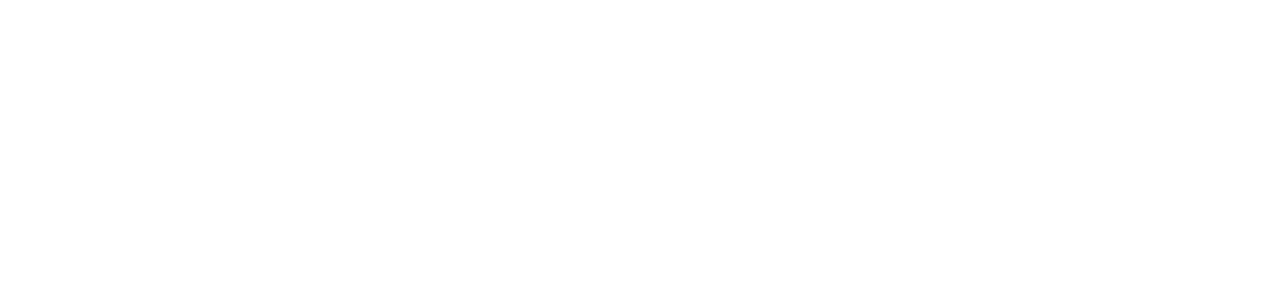
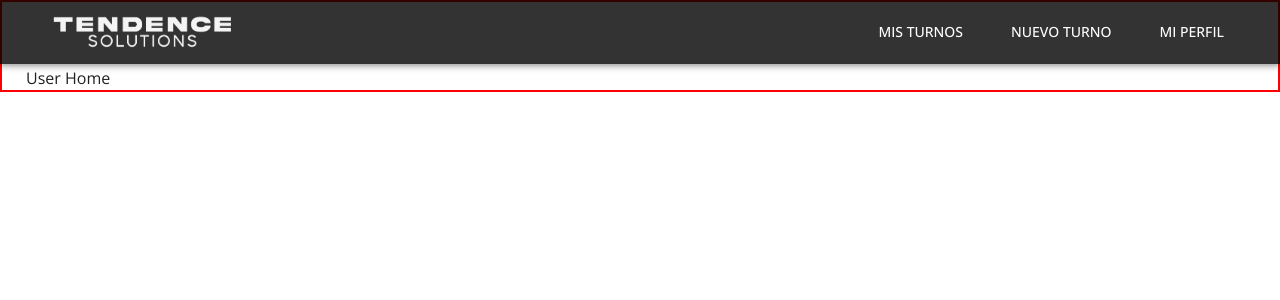
Before and after one commit to JorgeDCoria/barbertendence-front, a React (Vite) app: page /user in a window 1280 px wide. Before the commit this address had no page. Shown: the top 300 px of the page. Built offline with nearby package versions, Linux system fonts and the light colour scheme.

Commit message:
feat/ added nav and drawe, added component userLayout

```diff
--- a/src/App.tsx
+++ b/src/App.tsx
@@ -4,6 +4,10 @@ import Login from "./pages/login/LoginForm";
 import Register from "./pages/login/RegisterForm";
 import LoginLayout from "./pages/login/LoginLayout";
 import ConfirmForm from "./pages/login/ConfirmForm";
+import UserLayout from "./components/Layout/UserLayout";
+import UserHome from "./pages/user/UserHome";
+import NewOrder from "./pages/user/NewOrder";
+import UserPerfil from "./pages/user/UserPerfil";
 
 const App = () => {
     return (
@@ -14,6 +18,11 @@ const App = () => {
                     <Route path="/register" element={<Register />} />
                     <Route path="/confirmForm" element={<ConfirmForm />} />
                 </Route>
+                <Route path="/user/" element={<UserLayout />}>
+                    <Route index element={<UserHome />} />
+                    <Route path="newOrder" element={<NewOrder />} />
+                    <Route path="perfil" element={<UserPerfil />} />
+                </Route>
             </Routes>
         </>
     );
--- /dev/null
+++ b/src/components/Layout/NavBar.tsx
@@ -0,0 +1,91 @@
+import {
+    AppBar,
+    Box,
+    Button,
+    Container,
+    Grid,
+    IconButton,
+    Stack,
+    Toolbar,
+    useTheme,
+    Hidden,
+} from "@mui/material";
+import React, { useState } from "react";
+import { Link } from "react-router-dom";
+import { TabNav } from "src/types/tabNav";
+import MenuIcon from "@mui/icons-material/Menu";
+import logo from "../../assets/logoTitle.png";
+import DrawerNav from "../drawer/DrawerNav";
+interface Props {
+    items: TabNav[];
+}
+
+const NavBar: React.FC<Props> = ({ items }) => {
+    const theme = useTheme();
+    const [openDrawer, setOpenDrawer] = useState<boolean>(false);
+    const handleOpenDrawer = () => {
+        setOpenDrawer(!openDrawer);
+    };
+    return (
+        <Box sx={{ flexGrow: 1 }}>
+            <AppBar
+                position="fixed"
+                sx={{ background: theme.palette.customDark?.main }}
+            >
+                <Toolbar>
+                    <Hidden smUp>
+                        <IconButton onClick={() => handleOpenDrawer()}>
+                            <MenuIcon />
+                        </IconButton>
+                    </Hidden>
+                    <Container maxWidth="xl">
+                        <Grid
+                            container
+                            direction={"row"}
+                            justifyContent={"space-between"}
+                            alignItems={"center"}
+                        >
+                            <Grid item>
+                                {" "}
+                                <Box
+                                    component={"div"}
+                                    display={"flex"}
+                                    height={"40px"}
+                                >
+                                    <Box
+                                        component={"img"}
+                                        height={"100%"}
+                                        src={logo}
+                                    />
+                                </Box>
+                            </Grid>
+                            <Grid item>
+                                <Hidden smDown>
+                                    <Stack direction={"row"} spacing={4}>
+                                        {items.map((e) => (
+                                            <Link key={e.title} to={e.url}>
+                                                <Button
+                                                    sx={{ color: "white" }}
+                                                    variant="text"
+                                                >
+                                                    {e.title}
+                                                </Button>
+                                            </Link>
+                                        ))}
+                                    </Stack>
+                                </Hidden>
+                            </Grid>
+                        </Grid>
+                    </Container>
+                </Toolbar>
+            </AppBar>
+            <DrawerNav
+                items={items}
+                openDrawer={openDrawer}
+                handleClose={handleOpenDrawer}
+            />
+        </Box>
+    );
+};
+
+export default NavBar;
--- /dev/null
+++ b/src/components/Layout/UserLayout.tsx
@@ -0,0 +1,24 @@
+import { Box, Container } from "@mui/material";
+import React from "react";
+import NavBar from "./NavBar";
+import { Outlet } from "react-router-dom";
+import { TabNav } from "src/types/tabNav";
+import MenuIcon from "@mui/icons-material/Menu";
+
+interface Props {}
+const UserLayout: React.FC<Props> = () => {
+    const itemsNav: TabNav[] = [
+        { title: "Mis Turnos", url: "", icon: <MenuIcon /> },
+        { title: "Nuevo Turno", url: "newOrder", icon: <MenuIcon /> },
+        { title: "Mi Perfil", url: "perfil", icon: <MenuIcon /> },
+    ];
+    return (
+        <Container maxWidth="xl" sx={{ border: "2px solid red" }}>
+            <NavBar items={itemsNav} />
+            <Box pt={8}></Box>
+            <Outlet />
+        </Container>
+    );
+};
+
+export default UserLayout;
--- /dev/null
+++ b/src/components/drawer/DrawerNav.module.css
@@ -0,0 +1,5 @@
+.link {
+  text-decoration: "none" !important;
+
+  color:gray
+}
--- /dev/null
+++ b/src/components/drawer/DrawerNav.tsx
@@ -0,0 +1,46 @@
+import {
+    Drawer,
+    List,
+    ListItem,
+    ListItemButton,
+    ListItemIcon,
+    ListItemText,
+} from "@mui/material";
+import React from "react";
+
+import { TabNav } from "src/types/tabNav";
+import s from "./DrawerNav.module.css";
+import { Link } from "react-router-dom";
+interface Props {
+    items: TabNav[];
+    openDrawer: boolean;
+    handleClose: Function;
+}
+const DrawerNav: React.FC<Props> = ({ items, openDrawer, handleClose }) => {
+    return (
+        <Drawer
+            anchor={"top"}
+            open={openDrawer}
+            onClick={(e) => handleClose(e)}
+        >
+            <List component={"ul"}>
+                {items &&
+                    items.map((item, index) => (
+                        <Link to={item.url} key={index}>
+                            <ListItem>
+                                <ListItemButton>
+                                    <ListItemIcon>{item.icon}</ListItemIcon>{" "}
+                                    <ListItemText
+                                        primary={item.title}
+                                        className={s.link}
+                                    />
+                                </ListItemButton>
+                            </ListItem>
+                        </Link>
+                    ))}
+            </List>
+        </Drawer>
+    );
+};
+
+export default DrawerNav;
--- /dev/null
+++ b/src/pages/user/NewOrder.tsx
@@ -0,0 +1,7 @@
+import React from "react";
+
+const NewOrder = () => {
+    return <div>NewOrder</div>;
+};
+
+export default NewOrder;
--- /dev/null
+++ b/src/pages/user/UserHome.tsx
@@ -0,0 +1,8 @@
+import { Box } from "@mui/material";
+import React from "react";
+
+const UserHome: React.FC<{}> = ({}) => {
+    return <Box>User Home</Box>;
+};
+
+export default UserHome;
--- /dev/null
+++ b/src/pages/user/UserPerfil.tsx
@@ -0,0 +1,7 @@
+import React from "react";
+
+const UserPerfil = () => {
+    return <div>UserPerfil</div>;
+};
+
+export default UserPerfil;
--- a/src/theme.ts
+++ b/src/theme.ts
@@ -1,8 +1,18 @@
 import { createTheme } from "@mui/material/styles";
 
+declare module '@mui/material/styles' {
+  interface Palette {
+    customDark?: PaletteOptions['primary'];
+  }
+
+  interface PaletteOptions {
+    customDark?: PaletteOptions['primary'];
+  }
+}
 
 const theme = createTheme({
   palette: {
+
     primary: {
       main: '#7F217D',
       light: '#FAEBF9',
@@ -43,6 +53,9 @@ const theme = createTheme({
       800: '#282528',
       900: '#0D0C0D',
     },
+    customDark:{
+      main: 'rgba(0,0,0,0.8)'
+    },
   },
   typography:{
     fontFamily:['Open Sans',"sans-serif"].join(','),
--- /dev/null
+++ b/src/types/tabNav.ts
@@ -0,0 +1,7 @@
+import { ReactNode } from "react";
+
+export type TabNav = {
+  title: string;
+  url:string;
+  icon: ReactNode;
+}
```
Also changed, not shown: src/assets/logoTitle.png (added).
